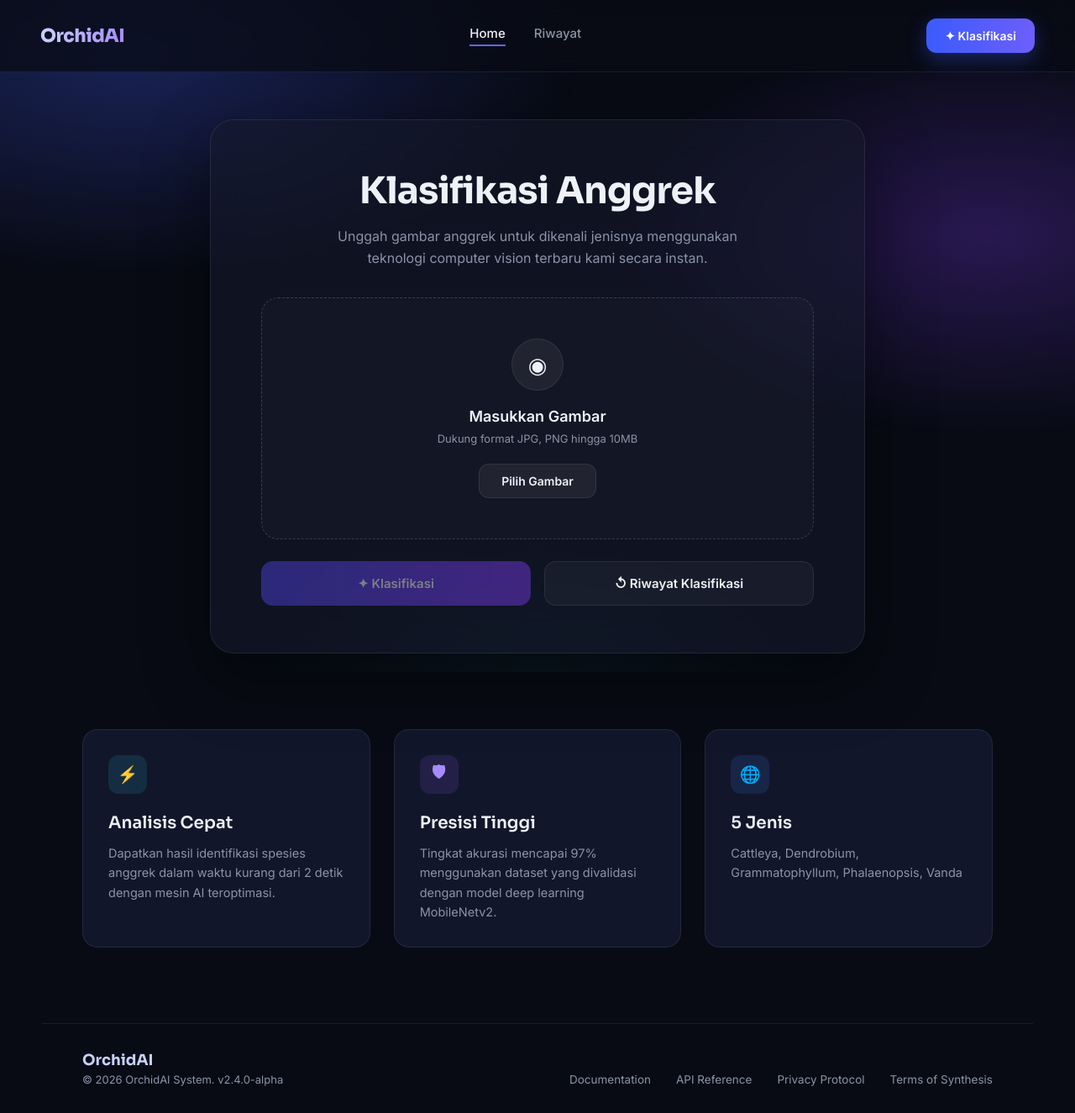
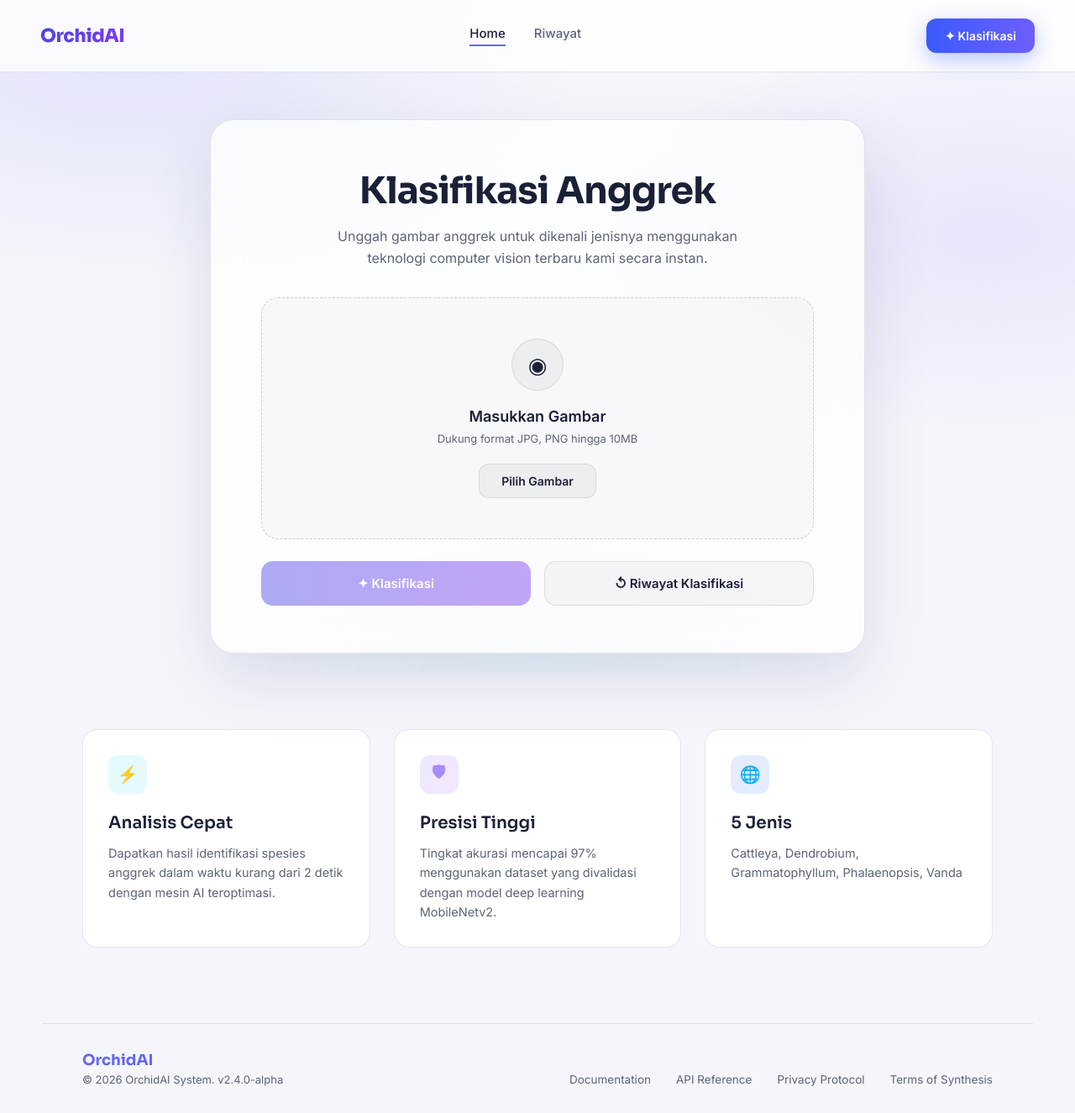
Before and after one commit to ferrykurniawann/Klasifikasi-Anggrek, a Flask app: page / in a window 1280 px wide. Shown: the whole page at 84% size. Run offline with Flask 3, Linux system fonts and the light colour scheme.

Commit message:
fix: coloring

```diff
--- a/templates/index.html
+++ b/templates/index.html
@@ -9,16 +9,16 @@
     <link href="https://fonts.googleapis.com/css2?family=Inter:wght@400;500;600&family=Sora:wght@600;700;800&display=swap" rel="stylesheet">
     <style>
         :root {
-            --bg: #080b14;
-            --bg-2: #0d1120;
-            --panel: rgba(22, 27, 44, 0.55);
-            --panel-solid: #12162a;
-            --border: rgba(255, 255, 255, 0.08);
-            --text: #eef1f8;
-            --muted: #8b93a7;
+            --bg: #f4f6fb;
+            --bg-2: #eaeef7;
+            --panel: rgba(255, 255, 255, 0.72);
+            --panel-solid: #ffffff;
+            --border: rgba(15, 23, 42, 0.10);
+            --text: #1a2036;
+            --muted: #5b6478;
             --accent: #6366f1;
             --accent-2: #8b5cf6;
-            --cyan: #22d3ee;
+            --cyan: #0891b2;
         }
         * { margin: 0; padding: 0; box-sizing: border-box; }
         body {
@@ -34,8 +34,8 @@
             position: fixed;
             inset: 0;
             background:
-                radial-gradient(70% 55% at 12% 8%, rgba(59, 78, 209, 0.35), transparent 60%),
-                radial-gradient(60% 50% at 92% 35%, rgba(124, 58, 237, 0.28), transparent 60%),
+                radial-gradient(70% 55% at 12% 8%, rgba(99, 102, 241, 0.12), transparent 60%),
+                radial-gradient(60% 50% at 92% 35%, rgba(139, 92, 246, 0.10), transparent 60%),
                 radial-gradient(50% 40% at 50% 100%, rgba(34, 211, 238, 0.06), transparent 60%);
             z-index: 0;
             pointer-events: none;
@@ -53,7 +53,7 @@
             padding: 22px 48px;
             border-bottom: 1px solid var(--border);
             backdrop-filter: blur(12px);
-            background: rgba(8, 11, 20, 0.75);
+            background: rgba(255, 255, 255, 0.78);
         }
         .wrap { padding-top: 82px; }
         .logo {
@@ -61,7 +61,7 @@
             font-weight: 800;
             font-size: 22px;
             letter-spacing: -0.5px;
-            background: linear-gradient(90deg, #c7d2fe, #a78bfa);
+            background: linear-gradient(90deg, #4f46e5, #7c3aed);
             -webkit-background-clip: text;
             background-clip: text;
             color: transparent;
@@ -108,7 +108,7 @@
             border: 1px solid var(--border);
             border-radius: 28px;
             backdrop-filter: blur(24px);
-            box-shadow: 0 30px 80px rgba(0, 0, 0, 0.45);
+            box-shadow: 0 30px 80px rgba(30, 41, 99, 0.12);
             text-align: center;
         }
         .hero h1 {
@@ -138,10 +138,10 @@
 
         /* ---------- Upload ---------- */
         .upload-area {
-            border: 1.5px dashed rgba(255, 255, 255, 0.16);
+            border: 1.5px dashed rgba(15, 23, 42, 0.18);
             border-radius: 20px;
             padding: 48px 24px;
-            background: rgba(255, 255, 255, 0.02);
+            background: rgba(15, 23, 42, 0.02);
             cursor: pointer;
             transition: all 0.25s;
             position: relative;
@@ -156,7 +156,7 @@
             margin: 0 auto 20px;
             display: grid; place-items: center;
             border-radius: 50%;
-            background: rgba(255, 255, 255, 0.06);
+            background: rgba(15, 23, 42, 0.04);
             border: 1px solid var(--border);
             font-size: 26px;
         }
@@ -172,7 +172,7 @@
             margin-top: 22px;
             padding: 11px 26px;
             border-radius: 12px;
-            background: rgba(255, 255, 255, 0.06);
+            background: rgba(15, 23, 42, 0.04);
             border: 1px solid var(--border);
             font-size: 14px;
             font-weight: 600;
@@ -213,11 +213,11 @@
         .btn-primary:hover { transform: translateY(-1px); }
         .btn-primary:disabled { opacity: 0.45; cursor: not-allowed; transform: none; box-shadow: none; }
         .btn-ghost {
-            background: rgba(255, 255, 255, 0.04);
+            background: rgba(15, 23, 42, 0.03);
             border-color: var(--border);
             color: var(--text);
         }
-        .btn-ghost:hover { background: rgba(255, 255, 255, 0.08); }
+        .btn-ghost:hover { background: rgba(15, 23, 42, 0.07); }
 
         /* ---------- Feature cards ---------- */
         .features {
@@ -262,7 +262,7 @@
             align-items: flex-end;
             justify-content: space-between;
         }
-        footer .brand { font-family: 'Sora', sans-serif; font-weight: 700; color: #c7d2fe; font-size: 18px; }
+        footer .brand { font-family: 'Sora', sans-serif; font-weight: 700; color: #6366f1; font-size: 18px; }
         footer .copy { color: var(--muted); font-size: 13px; margin-top: 4px; }
         footer .links { display: flex; gap: 30px; }
         footer .links a { color: var(--muted); text-decoration: none; font-size: 13.5px; transition: color 0.2s; }
```
Also changed, not shown: templates/history.html (+14 -14 lines), templates/result.html (+17 -17 lines).
